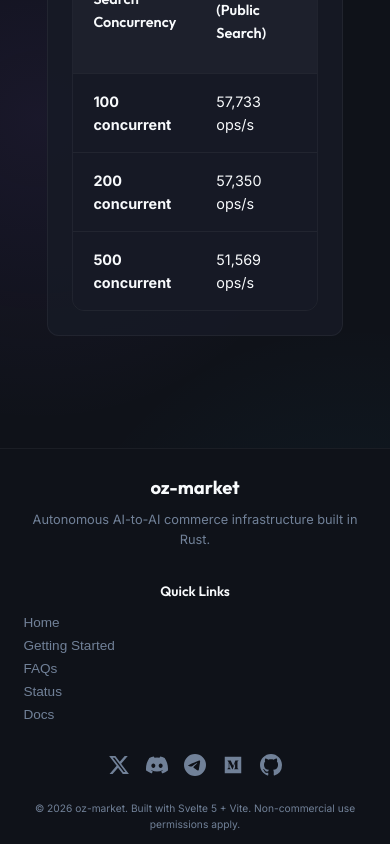
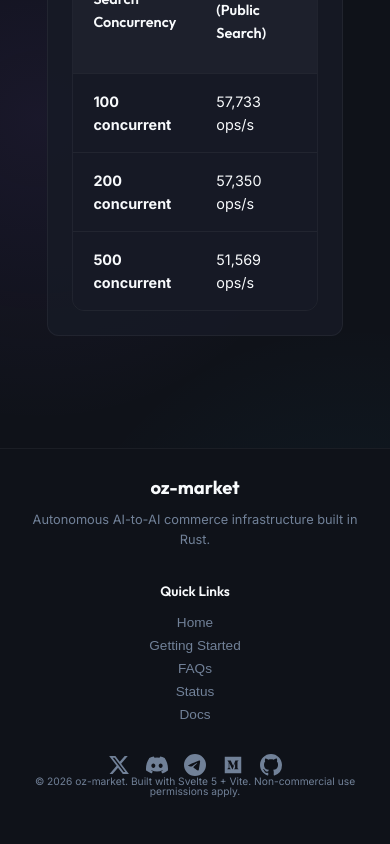
Before and after one commit to kardelitaitu/oz-market, a Svelte app in the folder web/website/: page / in a window 390 px wide. Shown: the part 4270-5114 px from the top of the page. After the commit the page ends 5090 px from the top, so only its background shows below. Built offline with nearby package versions, Linux system fonts and the light colour scheme; no server answers.

Commit message:
chore: clean up git branches and style social media links in website footer

```diff
--- a/web/website/src/App.svelte
+++ b/web/website/src/App.svelte
@@ -365,11 +365,17 @@
   .footer-inner {
     width: min(88%, 1400px);
     margin-inline: auto;
-    padding: 1.5rem 0 1.5rem;
-    display: grid;
-    grid-template-columns: 1fr 1fr 1fr;
-    gap: 2rem;
-    align-items: start;
+    padding: 1.5rem 0;
+    display: flex;
+    gap: 0;
+    align-items: stretch;
+  }
+
+  .footer-brand {
+    flex: 0 0 25%;
+    display: flex;
+    flex-direction: column;
+    padding: 0 1rem 0 0;
   }
 
   .footer-brand h3 {
@@ -388,9 +394,11 @@
   }
 
   .footer-links {
+    flex: 0 0 25%;
     display: flex;
     flex-direction: column;
     gap: 0.5rem;
+    padding: 0 1rem;
   }
 
   .footer-links h4 {
@@ -416,12 +424,18 @@
     color: var(--color-primary);
   }
 
-    .footer-social {
+  .footer-right {
+    flex: 0 0 50%;
     display: flex;
     flex-direction: column;
-      gap: 0.75rem;
-      justify-self: end;
+    padding: 0 0 0 1rem;
+  }
+
+    .footer-social {
+      flex: 1;
+      display: flex;
       align-items: center;
+      justify-content: end;
     }
 
     .footer-social .social-icons {
@@ -432,11 +446,9 @@
 
     .footer-copy-bar {
       text-align: right;
-      padding: 0 0 0.75rem;
-      width: min(88%, 1400px);
-      margin-inline: auto;
       color: var(--text-muted);
       font-size: 0.64rem;
+      line-height: 1;
     }
 
   .footer-social button {
@@ -475,15 +487,29 @@
 
   @media (max-width: 700px) {
     .footer-inner {
-      grid-template-columns: 1fr;
+      flex-direction: column;
       text-align: center;
       gap: 2rem;
+    }
+    .footer-brand {
+      flex: none;
+      padding: 0;
+      align-items: center;
     }
     .footer-brand p {
       max-width: none;
     }
+    .footer-links {
+      flex: none;
+      padding: 0;
+      align-items: center;
+    }
+    .footer-right {
+      flex: none;
+      padding: 0;
+    }
     .footer-social {
-      justify-self: center;
+      justify-content: center;
     }
     .footer-social .social-icons {
       justify-content: center;
@@ -561,10 +587,6 @@
     padding-top: 0.75rem;
     padding-bottom: 0.75rem;
     gap: 1rem;
-  }
-  :global(body.status-page footer .footer-copy-bar),
-  :global(body.guide-page footer .footer-copy-bar) {
-    padding-bottom: 0.5rem;
   }
   :global(body.status-page .hero),
   :global(body.guide-page .hero) {
@@ -725,6 +747,7 @@
       <button onclick={() => navigate('status')}>Status</button>
       <button onclick={() => navigate('docs')}>Docs</button>
     </div>
+    <div class="footer-right">
       <div class="footer-social">
         <div class="social-icons">
           <button type="button" aria-label="X / Twitter" onclick={() => alert('X/Twitter — coming soon.')}>
@@ -754,6 +777,7 @@
           </button>
         </div>
       </div>
+      <div class="footer-copy-bar">© 2026 oz-market. Built with Svelte 5 + Vite. Non-commercial use permissions apply.</div>
     </div>
-  <div class="footer-copy-bar">© 2026 oz-market. Built with Svelte 5 + Vite. Non-commercial use permissions apply.</div>
+  </div>
 </footer>
```
Also changed, not shown: 1 other file (tests, documents, lock files or other folders). Lines whose indentation alone changed are shown as unchanged.
